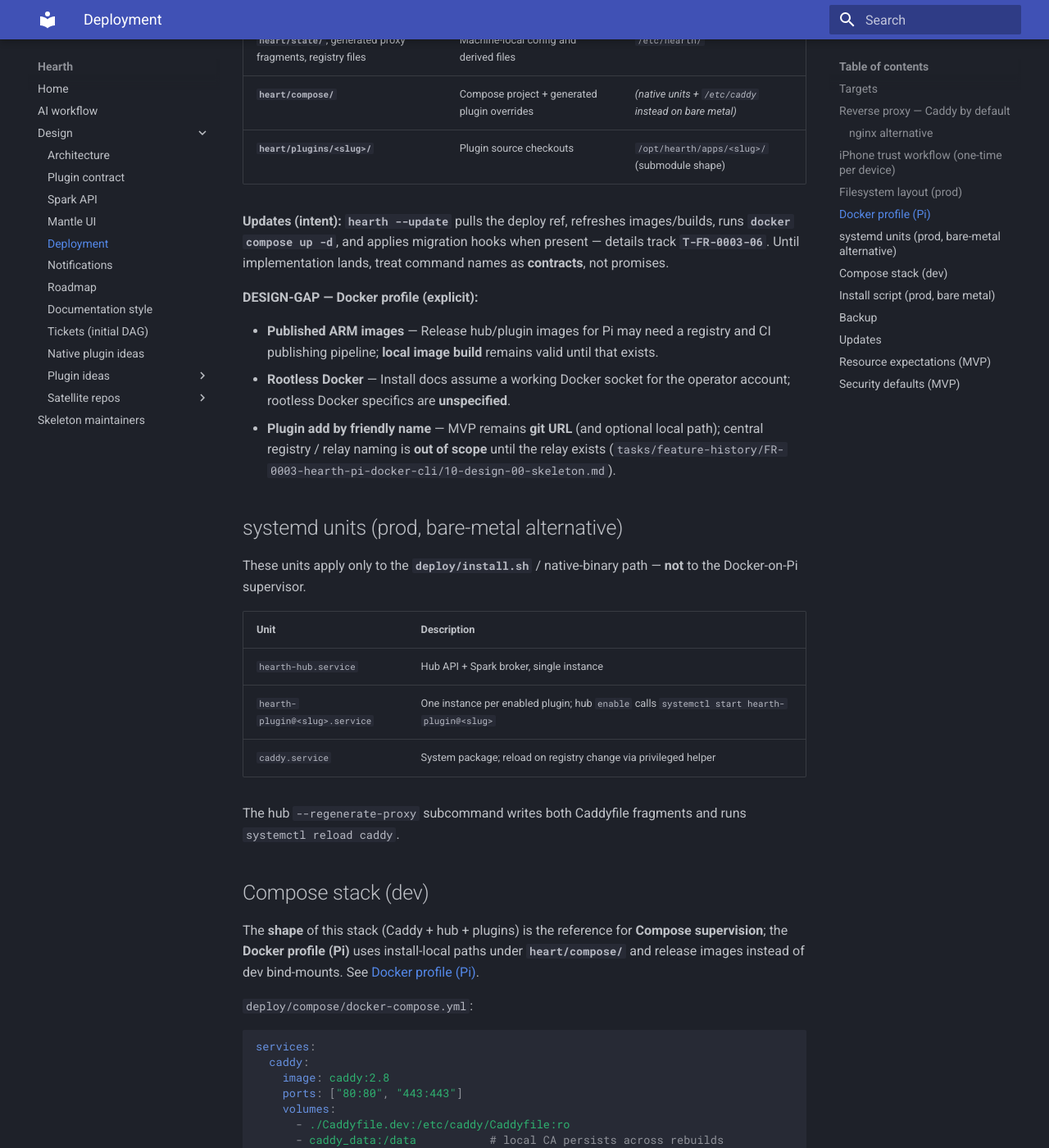
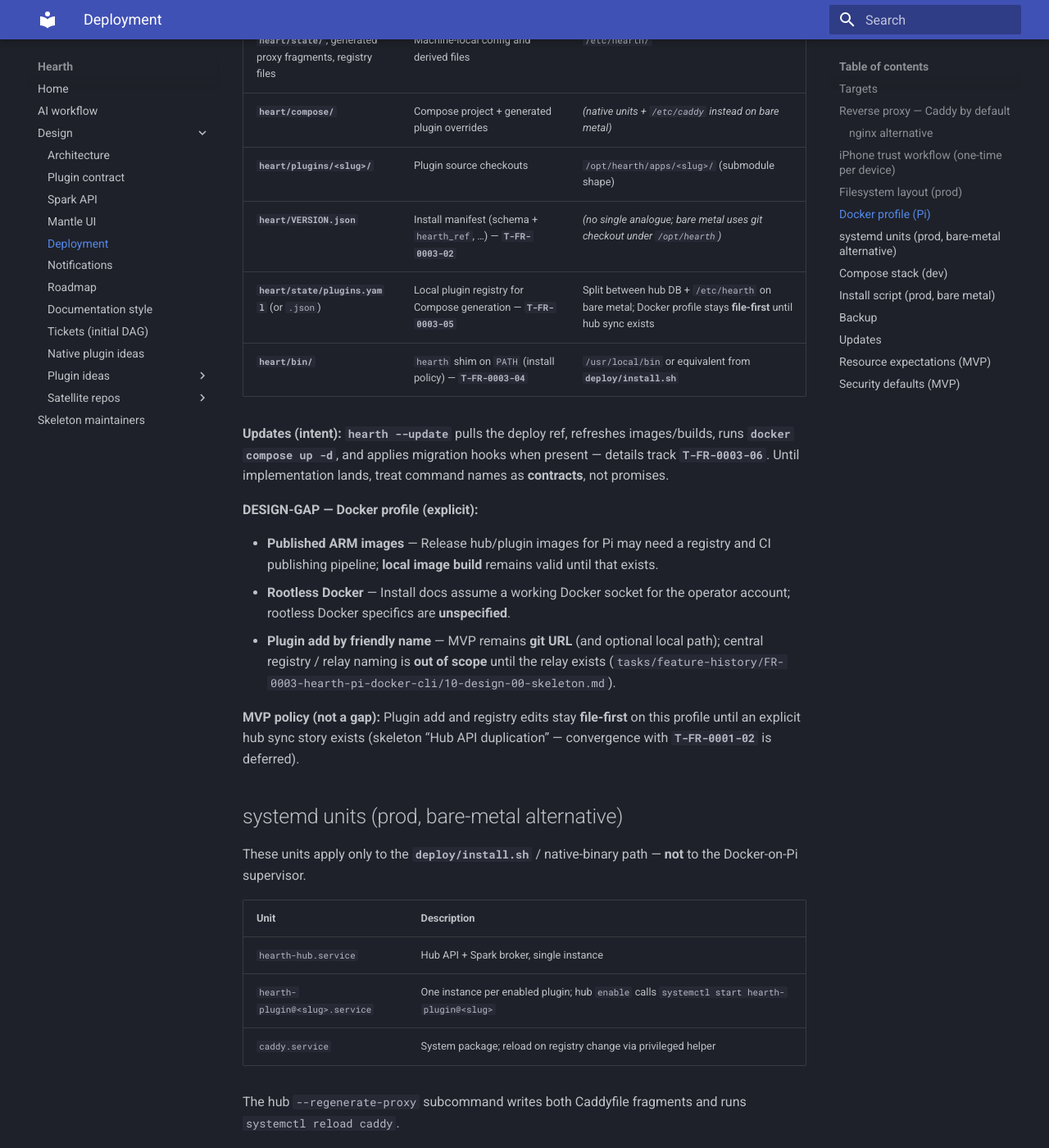
Before and after one commit to mcelhennyi/hearth, an MkDocs documentation site: the page built from docs/design/deployment.md, in a window 1280 px wide and 1400 px high, scrolled down 5209 px. Shown: the whole window at 82% size. Built offline with MkDocs 1.6.1 and Material for MkDocs 9.7.7, drawn with Linux system fonts in a browser that asks for light colours.

Commit message:
docs(FR-0003): extend Docker profile mapping for contract files
Document heart/VERSION.json, plugins registry path, bin shim in the
heart/ vs bare-metal table; clarify file-first MVP policy vs hub API.

Co-authored-by: Cursor <cursoragent@cursor.com>

```diff
--- a/docs/design/deployment.md
+++ b/docs/design/deployment.md
@@ -127,6 +127,9 @@ flowchart TD
 | **`heart/state/`**, generated proxy fragments, registry files | Machine-local config and derived files | `/etc/hearth/` |
 | **`heart/compose/`** | Compose project + generated plugin overrides | *(native units + `/etc/caddy` instead on bare metal)* |
 | **`heart/plugins/<slug>/`** | Plugin source checkouts | `/opt/hearth/apps/<slug>/` (submodule shape) |
+| **`heart/VERSION.json`** | Install manifest (schema + `hearth_ref`, …) — **`T-FR-0003-02`** | *(no single analogue; bare metal uses git checkout under `/opt/hearth`)* |
+| **`heart/state/plugins.yaml`** (or `.json`) | Local plugin registry for Compose generation — **`T-FR-0003-05`** | Split between hub DB + `/etc/hearth` on bare metal; Docker profile stays **file-first** until hub sync exists |
+| **`heart/bin/`** | `hearth` shim on `PATH` (install policy) — **`T-FR-0003-04`** | `/usr/local/bin` or equivalent from **`deploy/install.sh`** |
 
 **Updates (intent):** **`hearth --update`** pulls the deploy ref, refreshes images/builds, runs **`docker compose up -d`**, and applies migration hooks when present — details track **`T-FR-0003-06`**. Until implementation lands, treat command names as **contracts**, not promises.
 
@@ -135,6 +138,8 @@ flowchart TD
 - **Published ARM images** — Release hub/plugin images for Pi may need a registry and CI publishing pipeline; **local image build** remains valid until that exists.
 - **Rootless Docker** — Install docs assume a working Docker socket for the operator account; rootless Docker specifics are **unspecified**.
 - **Plugin add by friendly name** — MVP remains **git URL** (and optional local path); central registry / relay naming is **out of scope** until the relay exists (`tasks/feature-history/FR-0003-hearth-pi-docker-cli/10-design-00-skeleton.md`).
+
+**MVP policy (not a gap):** Plugin add and registry edits stay **file-first** on this profile until an explicit hub sync story exists (skeleton “Hub API duplication” — convergence with **`T-FR-0001-02`** is deferred).
 
 ## systemd units (prod, bare-metal alternative)
 
```
